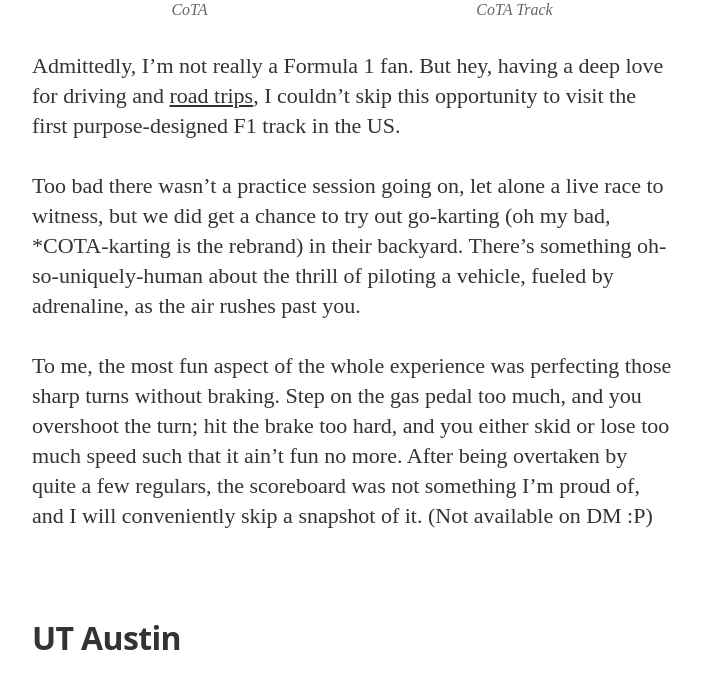
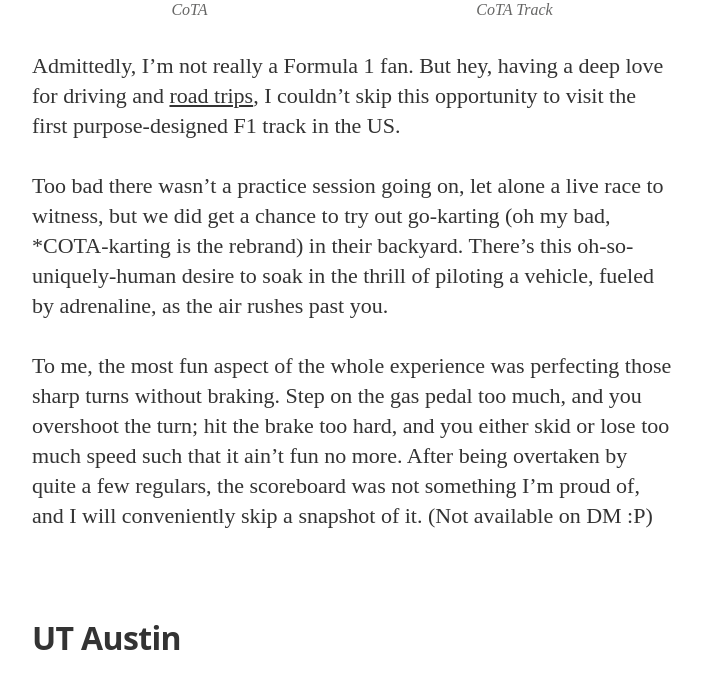
Before and after one commit to pkmandke/blog, a Jekyll site: the page built from _posts/2025-01-04-austin-tx.md, in a window 1280 px wide and 900 px high, scrolled down 4728 px, cut to the strip 87-784 px from the top of the window. Shown: the top 689 px of the strip, without its empty margins (288-990 px from the left). Built offline with Jekyll 4.4.1, drawn with Linux system fonts in a browser that asks for light colours; nearby versions of some CDN libraries; some web fonts are replaced.

Commit message:
some grammar
Signed-off-by: Prathamesh Mandke <pkmandke@vt.edu>

```diff
--- a/_posts/2025-01-04-austin-tx.md
+++ b/_posts/2025-01-04-austin-tx.md
@@ -63,7 +63,7 @@ Admittedly, I'm not really a Formula 1 fan.
 But hey, having a deep love for driving and <a href="https://computing.ece.vt.edu/~pkmandke/misc/travel/us/" target="_blank">road trips</a>, I couldn't skip this opportunity to visit the first purpose-designed F1 track in the US.
 
 Too bad there wasn't a practice session going on, let alone a live race to witness, but we did get a chance to try out go-karting (oh my bad, *COTA-karting is the rebrand) in their backyard.
-There’s something oh-so-uniquely-human about the thrill of piloting a vehicle, fueled by adrenaline, as the air rushes past you.
+There’s this oh-so-uniquely-human desire to soak in the thrill of piloting a vehicle, fueled by adrenaline, as the air rushes past you.
 
 To me, the most fun aspect of the whole experience was perfecting those sharp turns without braking.
 Step on the gas pedal too much, and you overshoot the turn; hit the brake too hard, and you either skid or lose too much speed such that it ain't fun no more.
```
